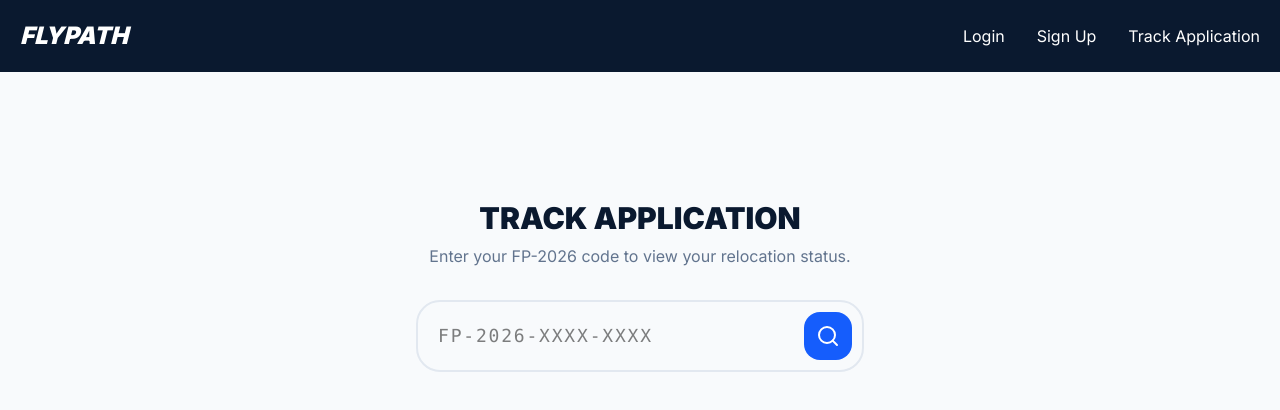
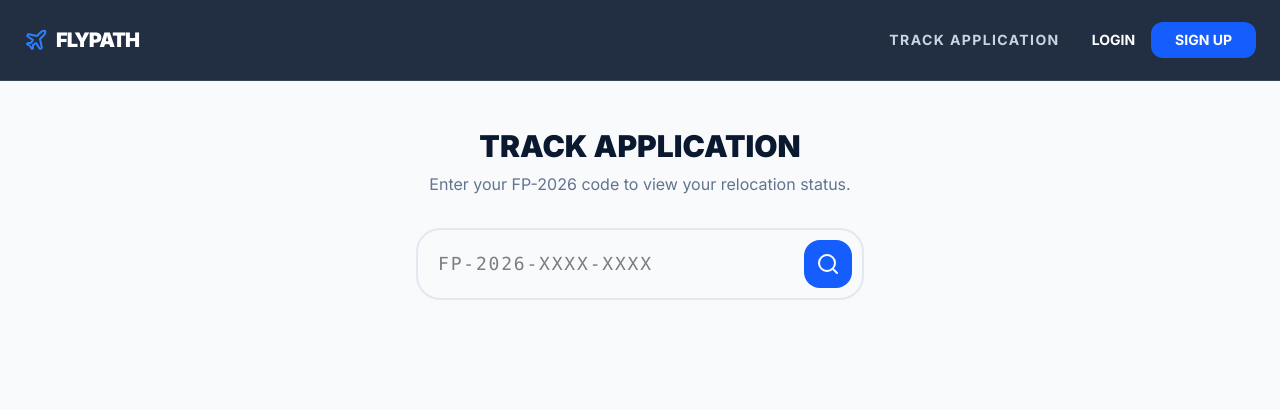
Before and after one commit to Immortallex/travel-agency-portal, a Next.js app: page /track in a window 1280 px wide. Shown: the top 410 px of the page. Built offline with nearby package versions, Linux system fonts and the light colour scheme.

Commit message:
Fixed submit button for all relocation pathways

```diff
--- a/src/components/Navbar.tsx
+++ b/src/components/Navbar.tsx
@@ -1,59 +1,72 @@
 "use client";
 import React, { useState, useEffect } from 'react';
 import Link from 'next/link';
-import { Menu, X, LogOut, User, Search } from 'lucide-react';
+import { Menu, X, Plane, Search } from 'lucide-react';
 
 export default function Navbar() {
   const [isOpen, setIsOpen] = useState(false);
-  const [user, setUser] = useState<any>(null);
+  const [isLoggedIn, setIsLoggedIn] = useState(false);
 
   useEffect(() => {
-    const savedUser = localStorage.getItem('flypath_user');
-    if (savedUser) setUser(JSON.parse(savedUser));
+    const user = localStorage.getItem('flypath_user');
+    if (user) setIsLoggedIn(true);
   }, []);
 
-  const logout = () => {
-    localStorage.removeItem('flypath_user');
-    window.location.href = '/';
-  };
-
-  const navLinks = user
-    ? [
-        { name: 'Dashboard', href: '/profile', icon: <User size={18}/> },
-        { name: 'New Application', href: '/', icon: <Search size={18}/> },
-      ]
-    : [
-        { name: 'Login', href: '/auth' },
-        { name: 'Sign Up', href: '/auth' },
-        { name: 'Track Application', href: '/track' },
-      ];
+  const navLinks = [
+    { name: 'Track Application', path: '/track', icon: <Search size={18} /> },
+  ];
 
   return (
-    <nav className="bg-[#0A192F] text-white p-5 sticky top-0 z-50">
-      <div className="max-w-7xl mx-auto flex justify-between items-center">
-        <Link href="/" className="text-2xl font-black italic">FLYPATH</Link>
+    <nav className="fixed w-full z-50 bg-[#0A192F]/90 backdrop-blur-md border-b border-white/10">
+      <div className="max-w-7xl mx-auto px-6 h-20 flex items-center justify-between">
+        {/* LOGO */}
+        <Link href="/" className="flex items-center gap-2 text-white">
+          <Plane className="text-blue-500" />
+          <span className="font-black text-xl uppercase tracking-tighter">FlyPath</span>
+        </Link>
 
-        {/* Desktop Menu */}
-        <div className="hidden md:flex gap-8 items-center">
-          {navLinks.map(link => <Link key={link.name} href={link.href}>{link.name}</Link>)}
-          {user && <button onClick={logout} className="text-red-400">Logout</button>}
+        {/* DESKTOP MENU */}
+        <div className="hidden md:flex items-center gap-8">
+          {navLinks.map((link) => (
+            <Link key={link.name} href={link.path} className="text-slate-300 hover:text-white text-sm font-bold uppercase tracking-widest transition">
+              {link.name}
+            </Link>
+          ))}
+          {!isLoggedIn ? (
+            <div className="flex items-center gap-4">
+              <Link href="/auth" className="text-white text-sm font-bold uppercase">Login</Link>
+              <Link href="/auth" className="bg-blue-600 text-white px-6 py-2 rounded-xl font-bold uppercase text-sm hover:bg-blue-700 transition">
+                Sign Up
+              </Link>
+            </div>
+          ) : (
+            <Link href="/profile" className="bg-white/10 text-white px-6 py-2 rounded-xl font-bold uppercase text-sm">Profile</Link>
+          )}
         </div>
 
-        {/* Mobile Hamburger Toggle */}
-        <button className="md:hidden" onClick={() => setIsOpen(!isOpen)}>
-          {isOpen ? <X size={30} /> : <Menu size={30} />}
+        {/* MOBILE MENU BUTTON (The Three Lines) */}
+        <button onClick={() => setIsOpen(!isOpen)} className="md:hidden text-white p-2">
+          {isOpen ? <X size={28} /> : <Menu size={28} />}
         </button>
       </div>
 
-      {/* Mobile Menu Overlay */}
+      {/* MOBILE OVERLAY MENU */}
       {isOpen && (
-        <div className="md:hidden absolute top-full left-0 w-full bg-[#0A192F] border-t border-white/10 p-6 space-y-4 flex flex-col">
-          {navLinks.map(link => (
-            <Link key={link.name} href={link.href} onClick={() => setIsOpen(false)} className="text-xl flex items-center gap-3">
-              {link.icon} {link.name}
-            </Link>
-          ))}
-          {user && <button onClick={logout} className="text-xl text-red-400 flex items-center gap-3"><LogOut size={18}/> Logout</button>}
+        <div className="md:hidden bg-[#0A192F] border-b border-white/10 p-6 flex flex-col gap-6 animate-in slide-in-from-top duration-300">
+          <Link href="/track" onClick={() => setIsOpen(false)} className="text-white text-lg font-bold uppercase flex items-center gap-3">
+            <Search size={20} /> Track Application
+          </Link>
+          <hr className="border-white/5" />
+          {!isLoggedIn ? (
+            <>
+              <Link href="/auth" onClick={() => setIsOpen(false)} className="text-slate-400 text-lg font-bold uppercase">Login</Link>
+              <Link href="/auth" onClick={() => setIsOpen(false)} className="bg-blue-600 text-white p-4 rounded-2xl text-center font-black uppercase tracking-widest">
+                Sign Up Now
+              </Link>
+            </>
+          ) : (
+            <Link href="/profile" onClick={() => setIsOpen(false)} className="text-white text-lg font-bold uppercase">My Profile</Link>
+          )}
         </div>
       )}
     </nav>
```
